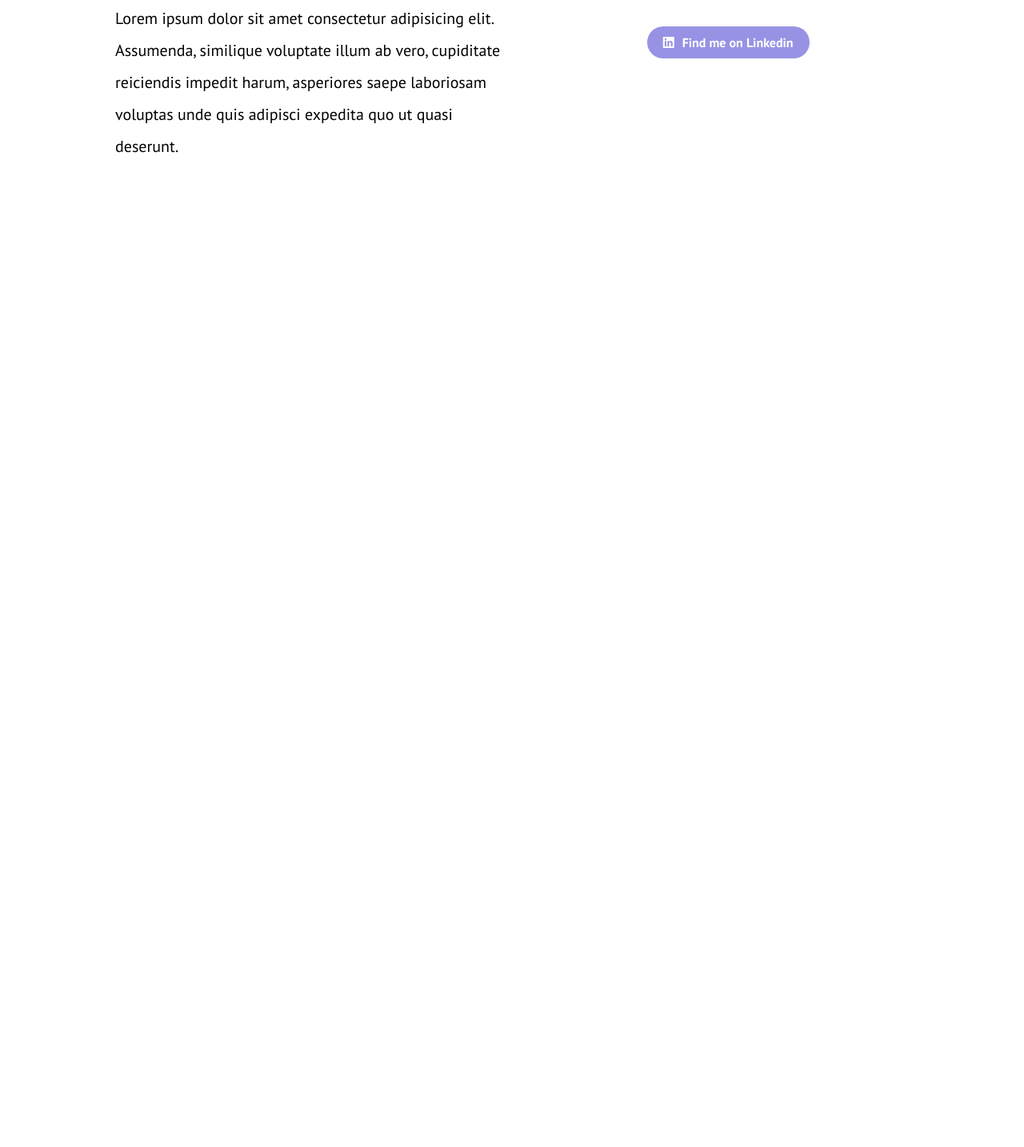
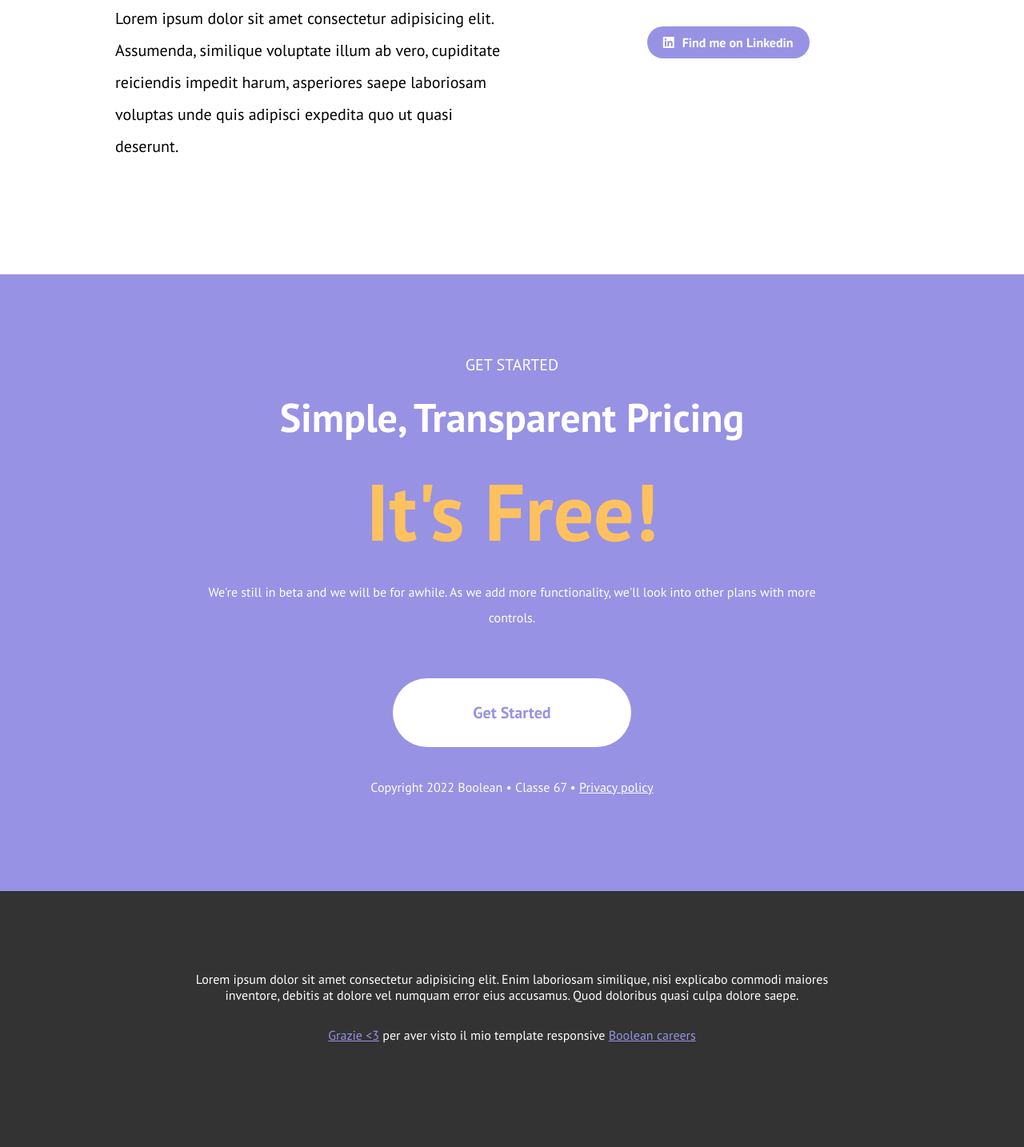
Before and after one commit to ErJump/htmlcss-responsive-layout, a plain HTML site: page index.html in a window 1280 px wide. Shown: the part 5226-6660 px from the top of the page at 80% size. Before the commit the page ends 5569 px from the top, so only its background shows below. Drawn offline with Linux system fonts and the light colour scheme.

Commit message:
CTA e Footer Completati

```diff
--- a/css/style.css
+++ b/css/style.css
@@ -396,7 +396,67 @@ header{
     margin-right: 10px;
 }
 
-/* responsive */
+.container-xs{
+    width: 85%;
+    margin: 0 auto;
+    color: white;
+    text-align: center;
+}
+
+.container-xs>*{
+    margin-bottom: 20px;
+    display: block;
+}
+
+.container-xs>.light{
+    font-size: 20px;
+}
+
+.container-xs>h3{
+    font-size: 30px;
+}
+
+.container-xs>h2{
+    font-size: 80px;
+    color: var(--Orange);
+}
+
+.container-xs>span>a{
+    color: white;
+}
+
+.cta-text{
+    line-height: var(--TextHeight);
+}
+
+.cta-button{
+    border-radius: 50px;
+    background-color: white;
+    color: var(--Purple);
+    font-weight: 700;
+    display: inline-block;
+    padding: 20px 100px;
+    font-size: 20px;
+}
+
+/* Footer */
+
+.sec-footer{
+    background-color: var(--DarkGrey);
+    color: white;
+    text-align: center;
+}
+
+.sec-footer>.container>span>a{
+    color: var(--Purple);
+}
+
+.sec-footer>.container>*{
+    margin-bottom: 30px;
+    display: block;
+}
+
+/* Responsive */
 
 @media all and (min-width: 768px){
     .card{
@@ -458,6 +518,27 @@ header{
 
     .col-about-us>h2{
         font-size: 60px;
+    }
+
+    .container-xs{
+        max-width: 800px;
+    }
+
+    .container-xs>h3{
+        font-size: 50px;
+    }
+
+    .container-xs>h2{
+        font-size: 100px;
+    }
+
+    .cta-button{
+        margin: 40px 0;
+        padding: 30px 100px;
+    }
+
+    .sec-footer>.container{
+        max-width: 800px;
     }
 
 }
--- a/index.html
+++ b/index.html
@@ -177,6 +177,24 @@
                 </div>
            </div>
        </section>
+       <section class="sec-cta pad-top-bot-second bg-color-purple">
+           <div class="container-xs">
+                <span class="light">GET STARTED</span>
+                <h3>Simple, Transparent Pricing</h3>
+                <h2>It's Free!</h2>
+                <div class="cta-text">We're still in beta and we will be for awhile. As we add more functionality, we'll look into other plans with more controls.</div>
+                <div class="cta-button">Get Started</div>
+                <span>Copyright 2022 Boolean &bull; Classe 67 &bull; <a href="">Privacy policy</a></span>
+            </div>
+       </section>
    </main>
+   <footer>
+        <section class="sec-footer pad-top-bot-second">
+            <div class="container">
+                <span>Lorem ipsum dolor sit amet consectetur adipisicing elit. Enim laboriosam similique, nisi explicabo commodi maiores inventore, debitis at dolore vel numquam error eius accusamus. Quod doloribus quasi culpa dolore saepe.</span>
+                <span><a href="">Grazie <3</a> per aver visto il mio template responsive <a href="">Boolean careers</a></span>
+            </div>
+        </section>
+   </footer>
 </body>
 </html>
```
